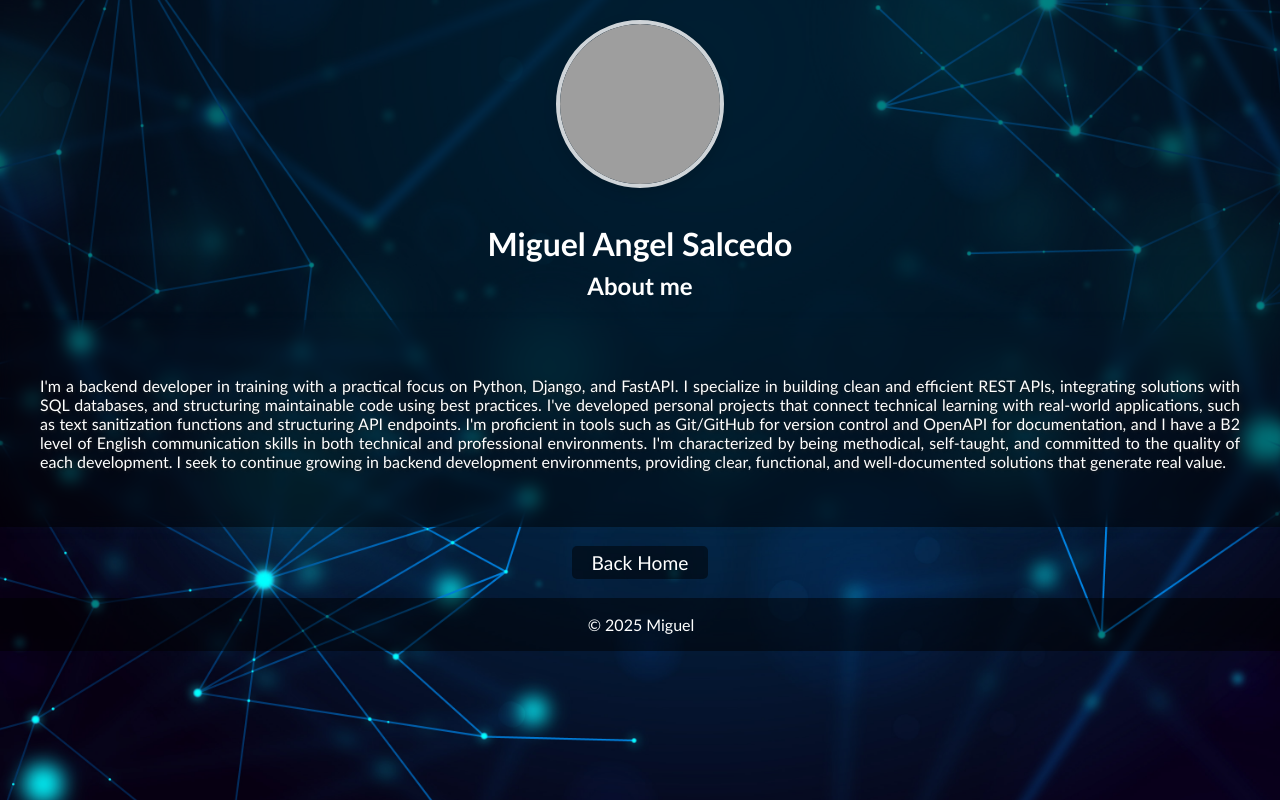
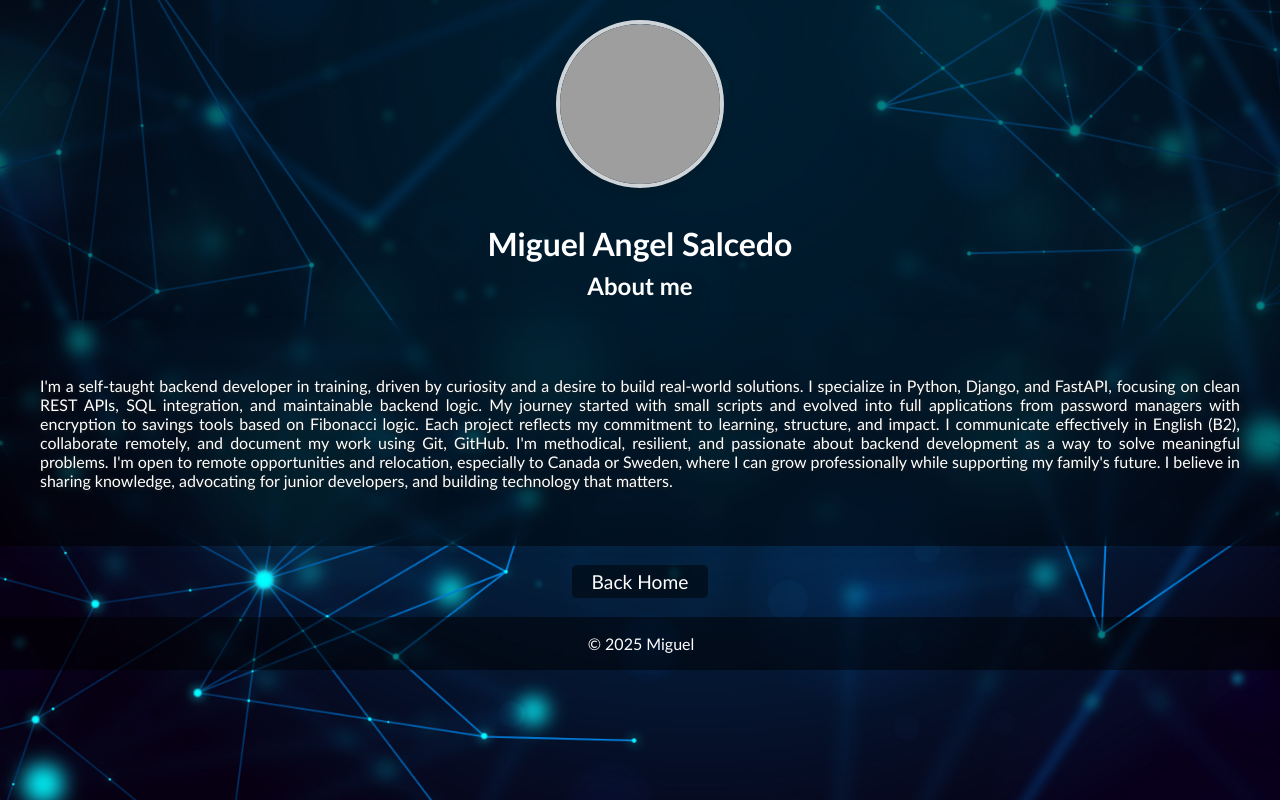
Before and after one commit to MaSalcedo10/Web_Miguel_Salcedo, a plain HTML site: page sobre-mi.html in a window 1280 px wide. Drawn offline with Linux system fonts and the light colour scheme; grey boxes are pictures that could not be loaded.

Commit message:
Cambio perfil Profesional

```diff
--- a/sobre-mi.html
+++ b/sobre-mi.html
@@ -17,16 +17,21 @@
     <main>
         <section>
             <div class="marco-sobre-mi">
-                <p>I'm a backend developer in training with a practical focus on Python, Django, and FastAPI.
-                    I specialize in building clean and efficient REST APIs, integrating solutions with SQL
-                    databases, and structuring maintainable code using best practices. I've developed personal
-                    projects that connect technical learning with real-world applications, such as text
-                    sanitization functions and structuring API endpoints. I'm proficient in tools such as
-                    Git/GitHub for version control and OpenAPI for documentation, and I have a B2 level of
-                    English communication skills in both technical and professional environments.
-                    I'm characterized by being methodical, self-taught, and committed to the quality of each
-                    development. I seek to continue growing in backend development environments, providing
-                    clear, functional, and well-documented solutions that generate real value.</p>
+                <p>I'm a self-taught backend developer in training, driven by curiosity and a desire
+                    to build real-world solutions. I specialize in Python, Django, and FastAPI,
+                    focusing on clean REST APIs, SQL integration, and maintainable backend logic.
+
+                    My journey started with small scripts and evolved into full applications from
+                    password managers with encryption to savings tools based on Fibonacci logic.
+                    Each project reflects my commitment to learning, structure, and impact.
+
+                    I communicate effectively in English (B2), collaborate remotely, and document
+                    my work using Git, GitHub. I'm methodical, resilient, and passionate about
+                    backend development as a way to solve meaningful problems. I'm open to remote
+                    opportunities and relocation, especially to Canada or Sweden, where I can
+                    grow professionally while supporting my family's future. I believe in
+                    sharing knowledge, advocating for junior developers, and building
+                    technology that matters.</p>
             </div>
         </section>
     </main>
```
Also changed, not shown: proyectos.html (+1 -1 lines).
